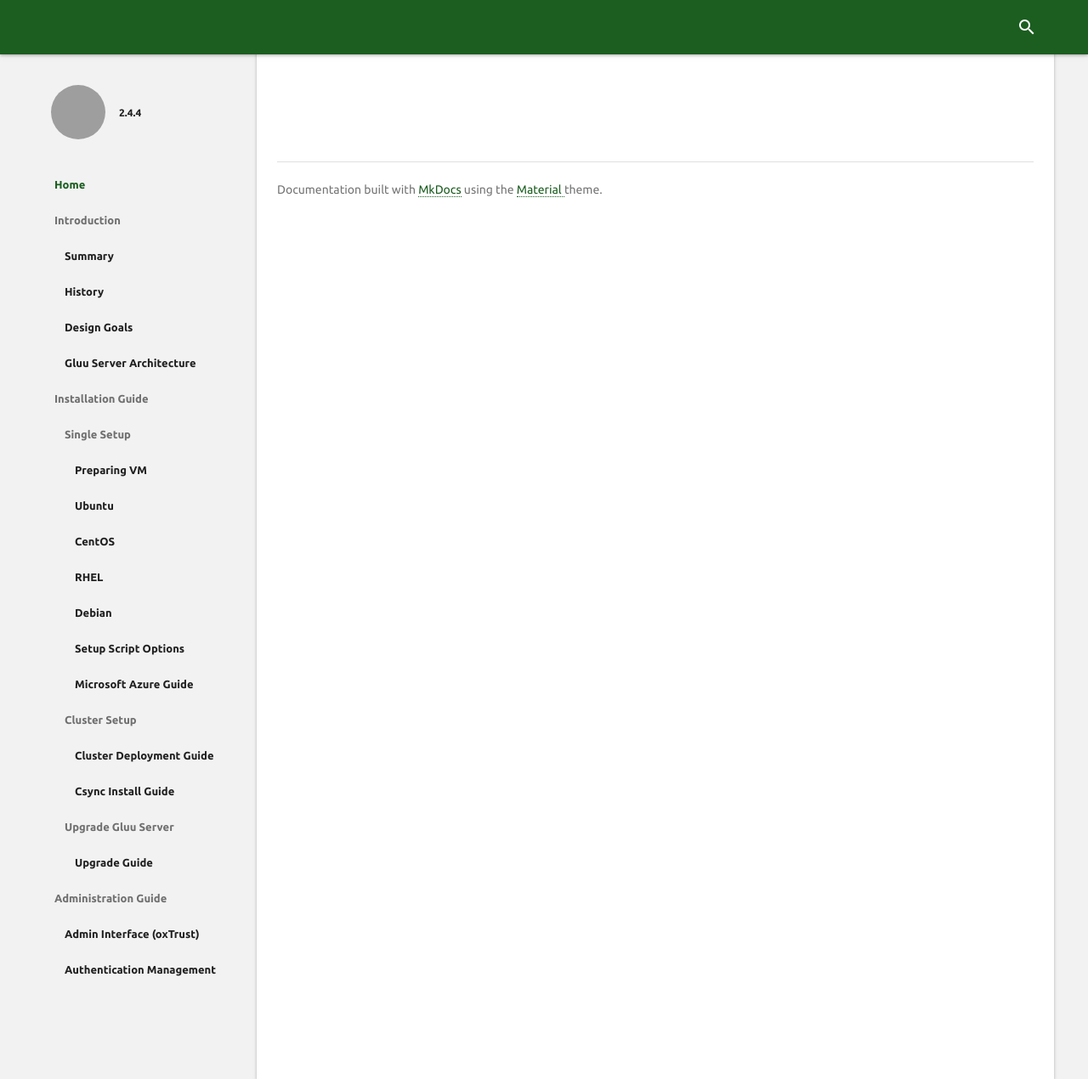
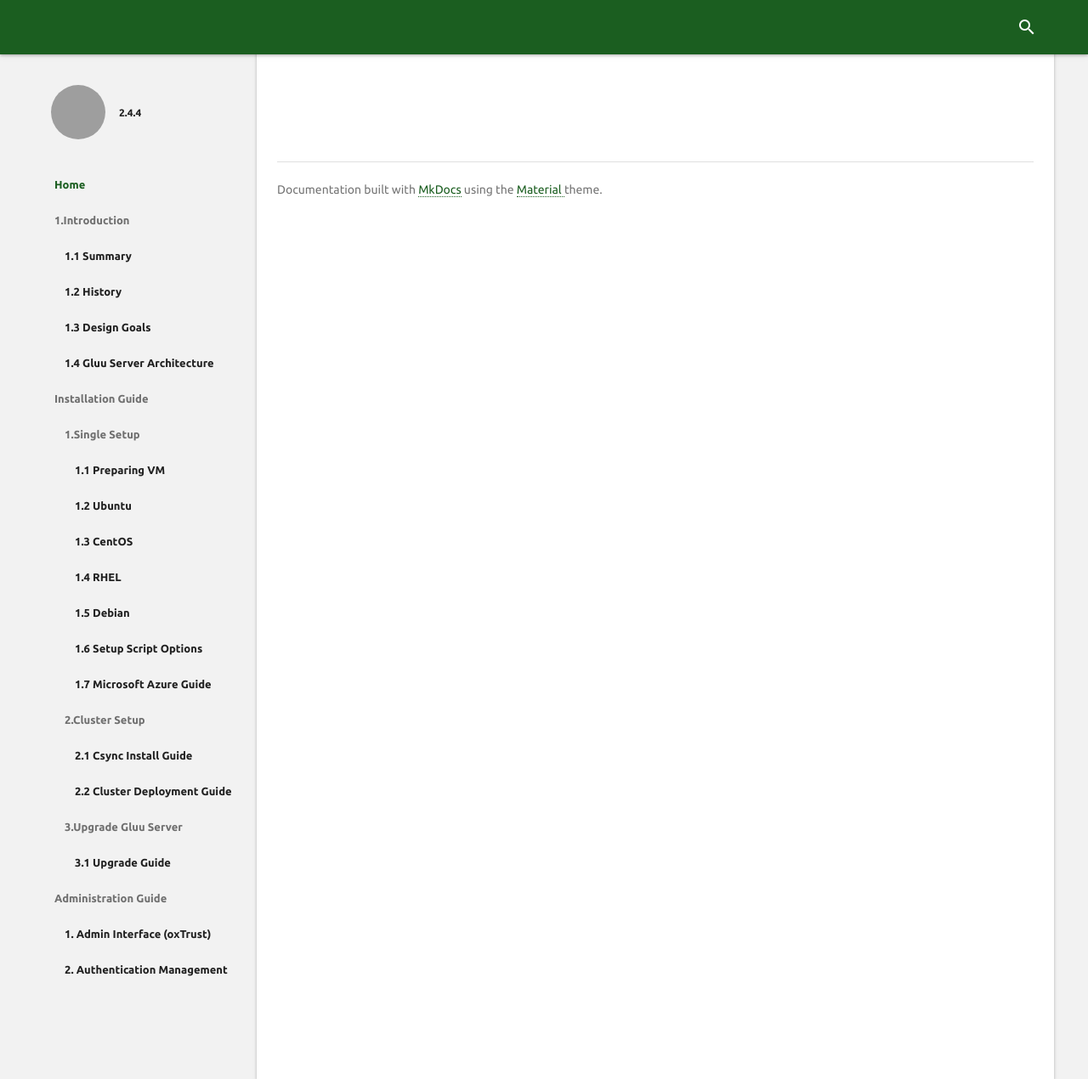
Before and after one commit to zamilskhan/docs-new, an MkDocs documentation site: the page built from source/index.md, in a window 1280 px wide and 1270 px high. Shown: the whole window at 85% size. Built offline with MkDocs 1.6.1, drawn with Linux system fonts in a browser that asks for light colours; old or Windows-style settings are respelled for this version of MkDocs; grey boxes are pictures that could not be loaded.

Commit message:
tinkered structure

```diff
--- a/mkdocs.yml
+++ b/mkdocs.yml
@@ -12,27 +12,27 @@ extra:
 pages:
 - Home: 'index.md'
 
-- Introduction:
-    - 'Summary': 'introduction/index.md'
-    - 'History': 'introduction/history.md'
-    - 'Design Goals': 'introduction/design.md'
-    - 'Gluu Server Architecture': 'introduction/architecture.md'
+- 1.Introduction:
+    - '1.1 Summary': 'introduction/index.md'
+    - '1.2 History': 'introduction/history.md'
+    - '1.3 Design Goals': 'introduction/design.md'
+    - '1.4 Gluu Server Architecture': 'introduction/architecture.md'
 
 - Installation Guide:
-    - Single Setup:
-        - 'Preparing VM': 'installation-guide/index.md'
-        - 'Ubuntu': 'installation-guide/ubuntu.md'
-        - 'CentOS': 'installation-guide/centos.md'
-        - 'RHEL': 'installation-guide/rhel.md'
-        - 'Debian': 'installation-guide/debian.md'
-        - 'Setup Script Options': 'installation-guide/setup_py.md'
-        - 'Microsoft Azure Guide': 'installation-guide/azure.md'
-    - Cluster Setup:
-        - 'Cluster Deployment Guide': 'cluster/index.md'
-        - 'Csync Install Guide': 'cluster/csync-installation.md'
-    - Upgrade Gluu Server:
-        - 'Upgrade Guide' : 'upgrade/index.md'
+    - 1.Single Setup:
+        - '1.1 Preparing VM': 'installation-guide/index.md'
+        - '1.2 Ubuntu': 'installation-guide/ubuntu.md'
+        - '1.3 CentOS': 'installation-guide/centos.md'
+        - '1.4 RHEL': 'installation-guide/rhel.md'
+        - '1.5 Debian': 'installation-guide/debian.md'
+        - '1.6 Setup Script Options': 'installation-guide/setup_py.md'
+        - '1.7 Microsoft Azure Guide': 'installation-guide/azure.md'
+    - 2.Cluster Setup:
+        - '2.1 Csync Install Guide': 'cluster/csync-installation.md'
+        - '2.2 Cluster Deployment Guide': 'cluster/index.md'
+    - 3.Upgrade Gluu Server:
+        - '3.1 Upgrade Guide' : 'upgrade/index.md'
 
 - Administration Guide:
-   - 'Admin Interface (oxTrust)' : 'admin-guide/index.md'
-   - 'Authentication Management' : 'admin-guide/authentication-management.md'
+        - '1. Admin Interface (oxTrust)' : 'admin-guide/index.md'
+        - '2. Authentication Management' : 'admin-guide/authentication-management.md'
--- a/source/index.md
+++ b/source/index.md
@@ -14,6 +13,20 @@ The code is open source, and available on [Github](github.com/GluuFederation/).
 
 Community support can be enlisted on the [Gluu support site](http://support.gluu.org). If your organization needs to open private tickets with us, or needs an SLA or consultative support, Gluu offers a range of [VIP support](gluu.org/pricing) options.
 
-
+# Table of Contents
+1. [Introduction](introduction/index.md)
+    1. [History](introduction/history.md)
+    2. [Design Goals](introduction/design.md)
+    3. [Architecture](introduction/architecture.md)
+## Installation Guide
+1. [Installation Guide](installation-guide/index.md)
+    1. [Install in Ubuntu](installation-guide/ubuntu.md)
+    2. [Install in CentOS](installation-guide/centos.md)
+    3. [Install in RHEL](installation-guide/rhel.md)
+    4. [Install in Debian](installation-guide/debian.md)
+    5. [Finishing Installation](installation-guide/setup_py.md)
+2. Cluster with Gluu Server CE
+    1. [Requirement: Csync Installation Guide](cluster/csync-installation.md)
+    2. [Cluster Deployment Guide](cluster/index.md)
 ## Support
 Please see the [FAQ Page](todo) for basic troubleshooting, or [open a ticket](http://support.gluu.org) on our support portal for community support. Gluu also offers paid support. Please view our [pricing page](http://gluu.org/pricing) to learn more about our VIP support options.
```
Also changed, not shown: other parts of source/index.md (+1 -2 lines), source/introduction/history.md (+0 -8 lines), source/introduction/index.md (+5 -5 lines).
